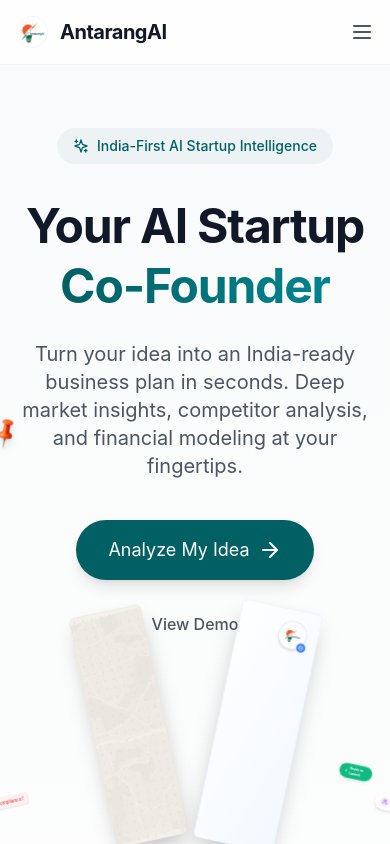
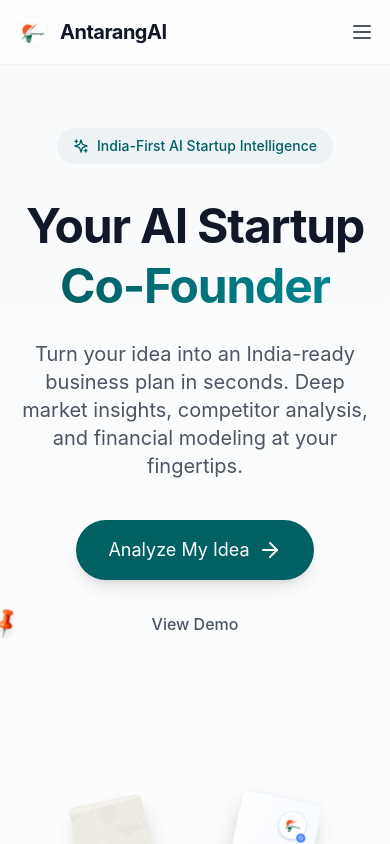
Before and after one commit to rakeshreddyd56/antarangai, a React (Vite) app: page / in a window 390 px wide. Shown: the top 844 px of the page. Built offline with nearby package versions, Linux system fonts and the light colour scheme.

Commit message:
Optimize HeroMapVisual for mobile with scaling

```diff
--- a/src/components/visuals/HeroMapVisual.tsx
+++ b/src/components/visuals/HeroMapVisual.tsx
@@ -3,6 +3,14 @@
 
 const HeroMapVisual = () => {
   const { scrollY } = useScroll();
+
+  // Detect if mobile using window width (basic check for hydration safe rendering could be improved but effective for visual tweaks)
+  // Ideally use a hook, but for visual logic inside framer motion transforms, we often need conditions.
+  // Since we want to keep web version EXACTLY same, we will use media queries in className for container
+  // and conditional logic for transform ranges if possible, or just use CSS transform: scale() on a parent wrapper for mobile.
+
+  // Strategy: Keep all "web" animations as is. Wrap the entire visual in a container that scales it down significantly on mobile.
+  // This ensures the relative movements (pixels) work visually even if scaled down.
 
   // Animation range: 0 to 400px scroll
   const range = [0, 400];
@@ -76,8 +84,8 @@
   const lineOpacity = useTransform(scrollY, [50, 150], [0, 1]);
 
   return (
-    <div className="relative w-full h-[400px] md:h-[750px] flex items-center justify-center overflow-visible scale-[0.45] sm:scale-75 md:scale-100 origin-top md:origin-center -mt-20 md:mt-0">
-      <div className="relative w-full max-w-6xl h-full flex justify-center items-center gap-4 md:gap-20">
+    <div className="relative w-full h-[400px] md:h-[750px] flex items-center justify-center overflow-visible">
+      <div className="relative w-full max-w-6xl h-full flex justify-center items-center gap-4 md:gap-20 scale-[0.45] md:scale-100 origin-center md:origin-center">
 
         {/* Connecting Line - High Z-Index for 3D overlap effect */}
         <svg className="absolute inset-0 w-full h-full z-50 pointer-events-none overflow-visible" viewBox="0 0 1200 750">
```
